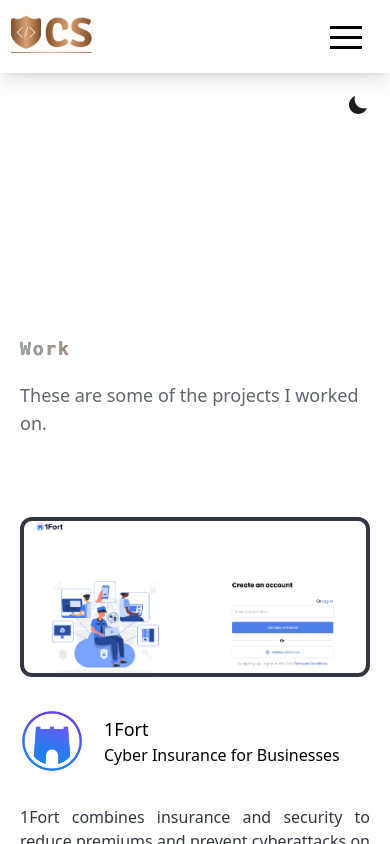
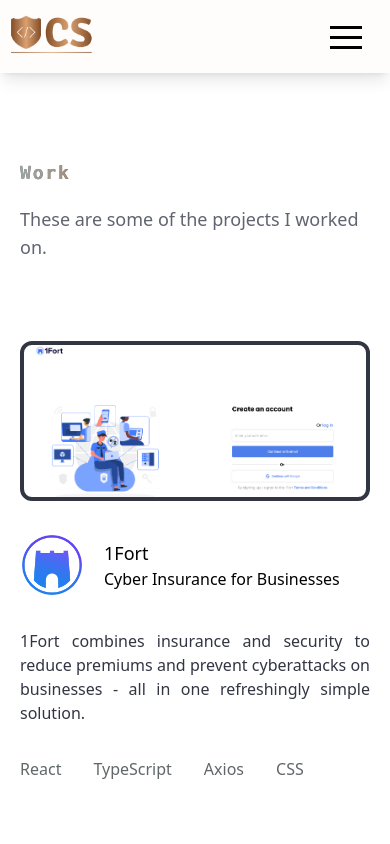
Before and after one commit to ChaimaaSafi/Whoami, a Next.js app: page /work in a window 390 px wide. Built offline with nearby package versions, Linux system fonts and the light colour scheme.

Commit message:
fix: adding some simple fixes

```diff
--- a/src/layouts/GlobalLayout.tsx
+++ b/src/layouts/GlobalLayout.tsx
@@ -38,7 +38,7 @@
 		<section className='relative flex h-screen flex-col  overflow-hidden md:flex-row'>
 			<Header currentPath={currentPath} />
 			<div className='flex h-full w-full flex-col items-center overflow-auto dark:bg-[#222831] lg:h-screen lg:justify-center'>
-				<div className='sticky top-0 z-40 flex w-full cursor-pointer justify-end  bg-white-1 p-3 dark:bg-transparent lg:mx-auto lg:max-w-[1200px]'>
+				<div className='top-0 z-40 hidden w-full cursor-pointer justify-end bg-white-1 p-3  dark:bg-transparent md:sticky md:flex lg:mx-auto lg:max-w-[1200px]'>
 					{currentTheme === 'dark' ? (
 						<div
 							onClick={() => setTheme('light')}
--- a/src/pages/work.tsx
+++ b/src/pages/work.tsx
@@ -9,7 +9,7 @@
 	return (
 		<>
 			<NextSeo title='Work' canonical={`${baseURL}/work`} />
-			<section className='transitiongroup  flex w-full flex-col  overscroll-auto  px-5  pt-48 pb-20 md:mx-auto md:max-w-[1200px]'>
+			<section className='transitiongroup  flex w-full flex-col  overscroll-auto  px-5 py-20 md:mx-auto md:max-w-[1200px] md:pt-48'>
 				<div className='mb-10 flex flex-col'>
 					<h1
 						className='text mb-3 font-mono text-lg font-semibold leading-10 tracking-widest text-gray-3'
@@ -25,7 +25,7 @@
 					<div className='flex flex-col items-center justify-between lg:flex-row lg:space-x-6 '>
 						<div className='flex w-full flex-col space-y-8 lg:w-1/2'>
 							<div className='flex items-center space-x-5'>
-								<div className='flex w-16 '>
+								<div className='flex w-16'>
 									<Image src={FortLogo} alt='1Fort-logo' />
 								</div>
 								<div>
@@ -48,7 +48,7 @@
 								<h3 className='text-justify text-base '>CSS</h3>
 							</div>
 						</div>
-						<div className=" group relative order-first mb-8 h-40 w-full scale-100 rounded-xl border-4 border-gray-2 bg-[url('/assets/projects/1Fort.png')] bg-cover bg-no-repeat text-[#FFF] md:h-64 lg:order-last lg:row-start-1 lg:row-end-4  lg:mb-0 lg:w-2/5">
+						<div className="group relative order-first mb-8 h-40 w-full scale-100 rounded-xl border-4 border-gray-2 bg-[url('/assets/projects/1Fort.png')] bg-cover bg-no-repeat text-[#FFF] md:h-64 lg:order-last lg:row-start-1 lg:row-end-4  lg:mb-0 lg:w-2/5">
 							<div className='gridTag'>
 								<p className='text-base font-semibold md:text-xl '>View Project</p>
 							</div>
```
